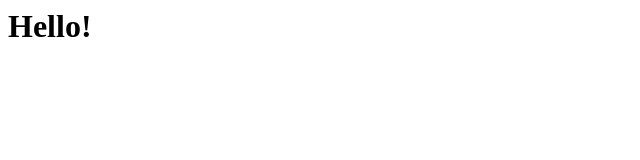
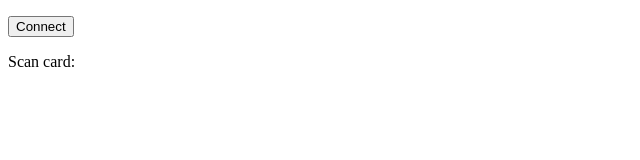
Before and after one commit to bkolin/arduino_test_scripts, a plain HTML site: page index.html in a window 1280 px wide. Shown: the whole page, without its empty margins (0-640 px from the left). Drawn offline with Linux system fonts and the light colour scheme.

Commit message:
Update index.html

```diff
--- a/index.html
+++ b/index.html
@@ -1 +1,16 @@
-<h1>Hello!</h1>
+<!DOCTYPE html>
+<html>
+  <head>
+    <title>RFID Tag Scanner</title>
+    <script src="../serial.js"></script>
+    <script src="tagscanner.js"></script>
+  </head>
+  <body>
+    <p>
+      <button id="connect">Connect</button>
+    </p>
+    <div id="scanresults">
+      <span>Scan card:&nbsp;</span><span id="mcu"></span>
+    </div>
+  </body>
+</html>
```
